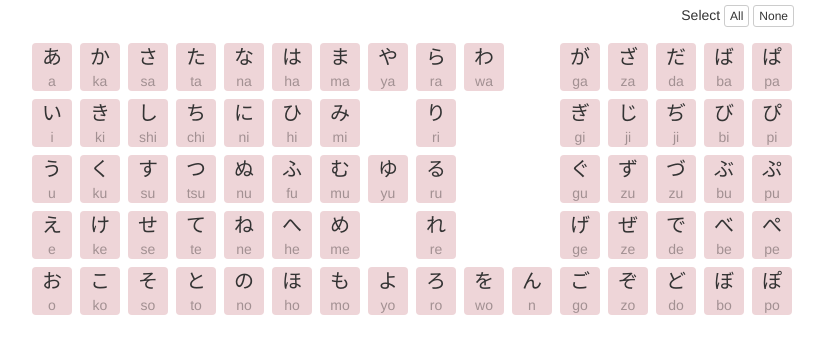
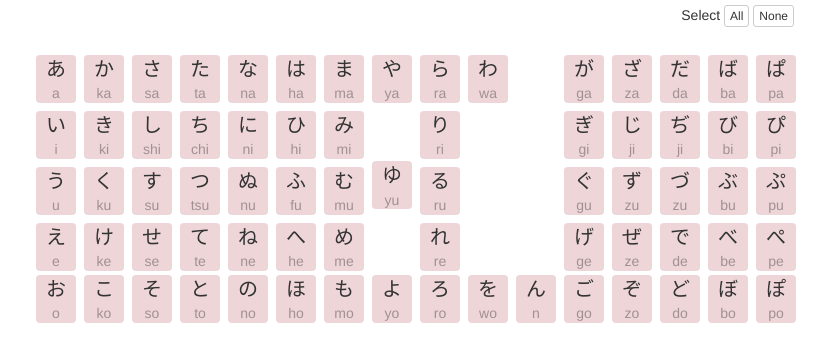
Before and after one commit to fbacall/learn-kana, a plain HTML site: page index.html in a window 1280 px wide. Shown: the part 178-540 px from the top of the page, without its empty margins (223-1056 px from the left). Drawn offline with nearby package versions, Linux system fonts and the light colour scheme.

Commit message:
Better highlighting of columns

```diff
--- a/css/styles.css
+++ b/css/styles.css
@@ -46,11 +46,22 @@
 }
 
 .kana-col {
-    width: 48px;
-    margin: 0 0 16px;
+    width: 40px;
+    margin: 0 4px 16px;
     float: left;
-    height: 280px;
+    height: 288px;
     position: relative;
+    cursor: pointer;
+    border-top: 4px solid #fff;
+    padding-top: 8px;
+}
+
+#hiragana .kana-col:hover {
+    border-color: #eed5d8;
+}
+
+#katakana .kana-col:hover {
+    border-color: #d0dfee;
 }
 
 .kana-col.active {
@@ -66,10 +77,10 @@
     position: absolute;
 }
 
-.kana-col:hover .kana-tile {
-    background: #fffcdd;
-    color: #60604f;
-}
+/*.kana-col:hover .kana-tile {*/
+    /*background: #fffcdd;*/
+    /*color: #60604f;*/
+/*}*/
 
 #hiragana .kana-col.active .kana-tile {
     background: #eed5d8;
@@ -87,7 +98,7 @@
     position: relative;
     text-align: center;
     border-radius: 4px;
-    margin: 0 8px 8px 0;
+    margin-bottom: 8px;
     background: #eee;
     color: #999;
 }
```
